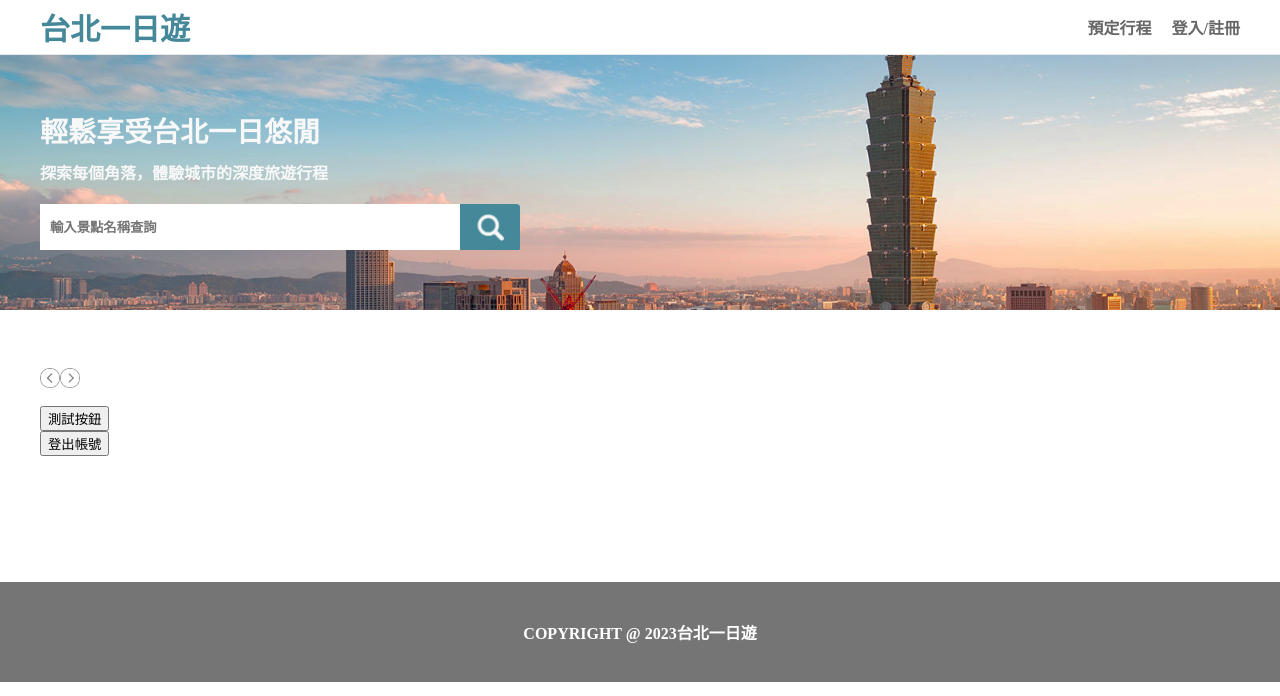
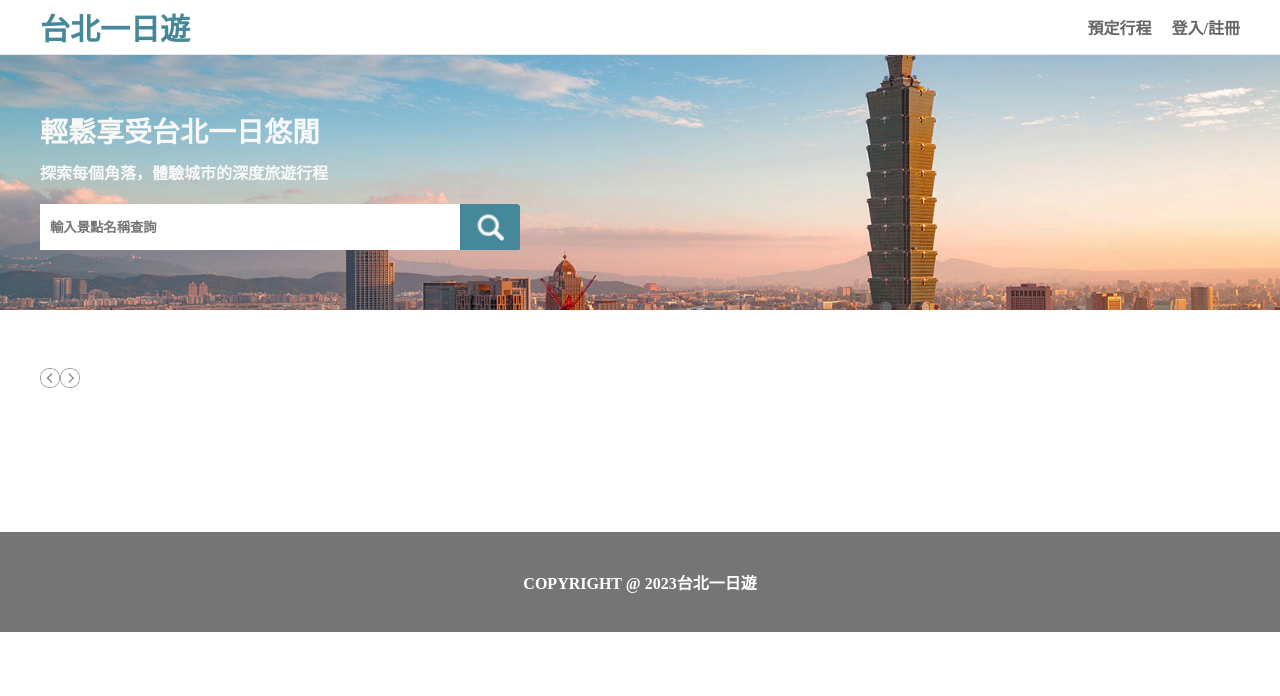
Before and after one commit to lark1987/TaipeiDayTrip, a Flask app: page / in a window 1280 px wide. Shown: the top 696 px of the page. Run offline with Flask 3, Linux system fonts and the light colour scheme; data that the repository does not hold is empty.

Commit message:
0919-1319

```diff
--- a/static/member.js
+++ b/static/member.js
@@ -54,9 +54,7 @@ signInButton.addEventListener("click", () => {
     .then(data => {
         let token = data.token;
         localStorage.setItem("token", token);
-        // console.log(data);
-        // console.log(token);
-
+        location.reload();
       })
     .catch(error => {
     console.log(error);
@@ -64,11 +62,10 @@ signInButton.addEventListener("click", () => {
 
 });
 
-//提供token，得到會員資訊
+//提供token，得到會員資訊，確認會員狀態
+const loginButton = document.querySelector(".loginButton");
 function tokenCheck(){
     let token = localStorage.getItem("token");
-    console.log(token);
-
     if(token){
         const signInUrl = "/api/user/auth";
         fetch(signInUrl, {
@@ -81,10 +78,7 @@ function tokenCheck(){
         .then(response => response.json())
         .then(data => {
             console.log(data);
-            const loginCheck=document.querySelector(".loginCheck");
-            loginCheck.textContent="登出帳號";
-
-
+            logoutButtonSet()
           })
         .catch(error => {
         console.log(error);
@@ -92,20 +86,48 @@ function tokenCheck(){
     }
     else{
         console.log("token不存在");
-        const loginCheck=document.querySelector(".loginCheck");
-        loginCheck.textContent="登入/註冊";
+        loginButtonSet()
     }
-
 }
 
-//登入登出按鈕🚩🚩🚩
-const testB = document.getElementById("testB");
-testB.addEventListener("click", () => {
-    localStorage.removeItem("token");
+//登出按鈕
+function logoutButtonSet(){
+    loginButton.textContent="登出帳戶";
+    loginButton.addEventListener("click", () => {
+        localStorage.removeItem("token");
+        location.reload();
+    })
+}
+//登入按鈕
+function loginButtonSet(){
+    loginButton.textContent="登入/註冊";
+    loginButton.addEventListener("click", () => {
+        document.querySelector(".signIn_container").classList.remove("hide");
+        document.querySelector(".signUp_container").classList.add("hide");
+        document.querySelector(".overlay").classList.remove("hide");
+    })
+}
+//登入頁面的註冊按鈕
+const signIn_signUp_button = document.querySelector(".signIn_signUp");
+signIn_signUp_button.addEventListener("click", () => {
+    document.querySelector(".signIn_container").classList.add("hide");
+    document.querySelector(".signUp_container").classList.remove("hide");
+    document.querySelector(".overlay").classList.remove("hide");
+})
+//註冊頁面的登入按鈕
+const signUp_signIn_button = document.querySelector(".signUp_signIn");
+signUp_signIn_button.addEventListener("click", () => {
+    document.querySelector(".signIn_container").classList.remove("hide");
+    document.querySelector(".signUp_container").classList.add("hide");
+    document.querySelector(".overlay").classList.remove("hide");
+})
+
+//關閉按鈕 🚩
+const closePopupButtons = document.querySelectorAll(".close");
+closePopupButtons.forEach(button => {
+    button.addEventListener("click", () => {
+    document.querySelector(".overlay").classList.add("hide");
+    document.querySelector(".signIn_container").classList.add("hide");
+    document.querySelector(".signUp_container").classList.add("hide");
+  });
 });
-
-//測試按鈕
-const testA = document.getElementById("testA");
-testA.addEventListener("click", () => {
-console.log("測試")
-});
--- a/templates/index.html
+++ b/templates/index.html
@@ -14,7 +14,7 @@
         <div class="header_LOGO">台北一日遊</div>
         <div class="header_option">
             <span>預定行程　</span>
-            <span class="loginCheck">登入/註冊</span>
+            <span class="loginButton">登入/註冊</span>
         </div>
     </div>
     </header>
@@ -39,28 +39,29 @@
 
 
         <br>
-        <div class="signUp_container hide" >註冊會員帳號<br>
+        <div class="signUp_container hide popup" >
+            註冊會員帳號
+            <span class="close">&times;</span><br>
             <input type="text" id="signUp_Name" placeholder="輸入姓名"><br>
             <input type="text" id="signUp_Mail" placeholder="輸入電子信箱"><br>
             <input type="text" id="signUp_Password" placeholder="輸入密碼"><br>
             <button id="signUp_Button">註冊新帳戶</button></br>
-            <span class="signUp_remind">已經有新帳戶了？</span>
+            <span class="signUp_remind">已經有帳戶了？</span>
             <span class="signUp_success hide">註冊成功！</span>
-            <span class="signUp_change">點此登入</span>
+            <span class="signUp_signIn">點此登入</span>
         </div>
+        <div class="overlay hide"></div>
 
-        <div class="signIn_container hide">登入會員帳號<br>
+        <div class="signIn_container hide popup">
+            登入會員帳號
+            <span class="close">&times;</span><br>
             <input type="text" id="signIn_Mail" placeholder="輸入電子信箱"><br>
             <input type="text" id="signIn_Password" placeholder="輸入密碼"><br>
             <button id="signIn_Button">登入帳戶</button></br>
             <span>還沒有帳戶？</span>
-            <span class="signIn_change">點此註冊</span>
+            <span class="signIn_signUp">點此註冊</span>
         </div>
-
-        <button id="testA">測試按鈕</button></br>
-        <button id="testB">登出帳號</button></br>
-
-
+        <div class="overlay hide"></div>
 
         <br>
         <div id="gridContainer"></div>
```
Also changed, not shown: static/basic.css (+37 -1 lines).
